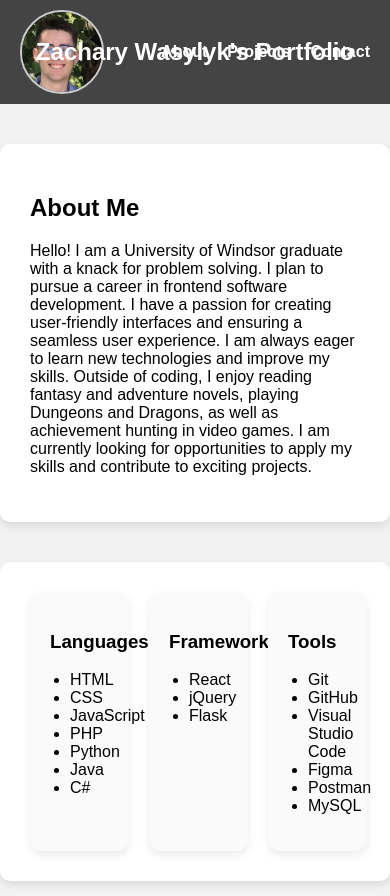
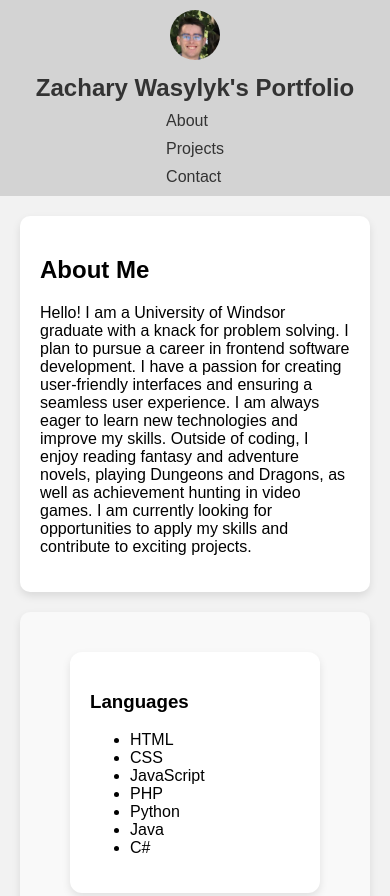
Before and after one commit to WasyMotto/WasyMotto.github.io, a plain HTML site: page index.html in a window 390 px wide. Shown: the top 896 px of the page. Drawn offline with Linux system fonts and the light colour scheme.

Commit message:
Made mobile friendly

```diff
--- a/index.html
+++ b/index.html
@@ -29,26 +29,37 @@
     </p>
   </section>
 
-  <section id="technologies" class="raised-section">
-    <div class="tech-container">
+  <section id="technologies">
     <div class="tech-card">
         <h3>Languages</h3>
         <ul class="tech-list">
-          <li>HTML</li><li>CSS</li><li>JavaScript</li><li>PHP</li><li>Python</li><li>Java</li><li>C#</li>
+            <li>HTML</li>
+            <li>CSS</li>
+            <li>JavaScript</li>
+            <li>PHP</li>
+            <li>Python</li>
+            <li>Java</li>
+            <li>C#</li>
         </ul>
     </div>
     <div class="tech-card">
         <h3>Frameworks</h3>
         <ul class="tech-list">
-          <li>React</li><li>jQuery</li><li>Flask</li>
+            <li>React</li>
+            <li>jQuery</li>
+            <li>Flask</li>
         </ul>
     </div>
     <div class="tech-card">
         <h3>Tools</h3>
         <ul class="tech-list">
-          <li>Git</li><li>GitHub</li><li>Visual Studio Code</li><li>Figma</li><li>Postman</li><li>MySQL</li>
+            <li>Git</li>
+            <li>GitHub</li>
+            <li>Visual Studio Code</li>
+            <li>Figma</li>
+            <li>Postman</li>
+            <li>MySQL</li>
         </ul>
-      </div>
     </div>
 </section>
 
@@ -78,7 +89,6 @@
     <ul class="contact-list">
       <li>Email: <a href="mailto:zachwasylyk@gmail.com">zachwasylyk@gmail.com</a></li>
       <li>LinkedIn: <a href="https://www.linkedin.com/in/zach-wasylyk-1400a1337/" target="_blank" rel="noopener noreferrer">Zachary Wasylyk</a></li>
-      <li>Phone Number: 226-346-2607</li>
     </ul>
   </section>
 </body>
--- a/styles.css
+++ b/styles.css
@@ -1,114 +1,140 @@
-/* Reset/Global */
+/* General Styling */
 body {
+  margin: 0;
   font-family: Arial, sans-serif;
-    margin: 0;
-    padding: 0;
   background-color: #f2f2f2;
 }
 
-  /* Navbar */
+/* Navbar Styling */
 .navbar {
+  background-color: #d3d3d3; /* grey-ish */
   display: flex;
   justify-content: space-between;
   align-items: center;
-    background-color: #444;
   padding: 10px 20px;
-    color: white;
-    position: sticky;
-    top: 0;
+  flex-wrap: wrap;
+  position: relative;
 }
 
 .logo img {
-    vertical-align: middle;
+  width: 50px;
+  height: 50px;
+  object-fit: cover;
+  object-position: 50% 30%;
+  border-radius: 50%;
 }
 
+/* Centered Site Title */
 .site-title {
   position: absolute;
   left: 50%;
   transform: translateX(-50%);
   font-size: 1.5rem;
   font-weight: bold;
-    color: white;
+  color: #333;
   white-space: nowrap;
 }
 
+/* Nav Links */
 .nav-links {
   list-style: none;
   display: flex;
   gap: 20px;
   margin: 0;
+  padding: 0;
 }
 
 .nav-links li a {
   text-decoration: none;
-    color: white;
-    font-weight: bold;
+  color: #333;
+  font-weight: 500;
 }
 
-  .nav-links li a:hover {
-    text-decoration: underline;
+/* Section Styling (Raised Cards) */
+section {
+  margin: 20px;
+  padding: 20px;
+  background: #fff;
+  box-shadow: 0 4px 8px rgba(0, 0, 0, 0.1);
+  border-radius: 10px;
 }
 
-  /* Raised sections */
-  .raised-section {
+/* Technologies Section Layout */
+#technologies {
+  display: flex;
+  flex-wrap: wrap;
+  justify-content: center;
+  gap: 20px;
+  padding: 40px;
+  background-color: #f9f9f9;
+}
+/* Tech Cards */
+.tech-card {
   background-color: white;
-    margin: 40px auto;
-    padding: 30px;
-    border-radius: 10px;
-    box-shadow: 0 4px 10px rgba(0, 0, 0, 0.1);
-    max-width: 1000px;
-  }
-
-  /* Tech cards & Project cards */
-  .tech-container {
-    display: flex;
-    justify-content: space-between;
-    flex-wrap: nowrap;
-    gap: 20px;
-  }
-
-  .tech-card {
-    background-color: #fafafa;
+  border-radius: 12px;
+  box-shadow: 0 4px 8px rgba(0, 0, 0, 0.1);
   padding: 20px;
-    border-radius: 12px;
-    box-shadow: 0 4px 8px rgba(0, 0, 0, 0.08);
-    width: 30%;
+  width: 30%; /* Three cards per row */
+  min-width: 250px;
   box-sizing: border-box;
 }
 
-  .tech-card h3 a {
-    color: #333;
-    text-decoration: none;
-  }
-
-  .tech-card h3 a:hover {
-    text-decoration: underline;
-  }
-
-  .tech-list {
-    padding-left: 20px;
-  }
-
+/* Projects Section */
 .project-list {
   display: flex;
   flex-wrap: wrap;
   gap: 20px;
 }
 
+.project-item {
+  flex: 1 1 300px;
+  background: white;
+  padding: 15px;
+  border-radius: 8px;
+  box-shadow: 0 4px 10px rgba(0, 0, 0, 0.1);
+}
+
+/* Contact List */
 .contact-list {
   list-style: none;
-    padding-left: 0;
+  padding: 0;
 }
 
-  .contact-list li {
-    margin-bottom: 10px;
+/* Responsive Layout for Mobile Devices */
+@media (max-width: 768px) {
+  .navbar {
+      flex-direction: column;
+      align-items: center;
   }
 
-  .logo img {
-    width: 80px;
-    height: 80px;
-    object-fit: cover;
-    object-position: 50% 50%;
-    border-radius: 50%; /* Use 10px for rounded corners or 50% for circle */
-    border: 2px solid #ccc; /* optional: adds a subtle border */
+  .site-title {
+      position: static;
+      transform: none;
+      margin-top: 10px;
+      text-align: center;
   }
+
+  .nav-links {
+      flex-direction: column;
+      gap: 10px;
+      margin-top: 10px;
+  }
+
+  #technologies {
+    flex-direction: column;
+    align-items: center;
+  }
+
+  .project-list {
+      flex-direction: column;
+      align-items: center;
+  }
+
+  .tech-card {
+    flex: 1 1 100%;
+    max-width: 90%;
+  }
+  .project-item {
+      width: 90%;
+  }
+}
```
Lines whose indentation alone changed are shown as unchanged.
